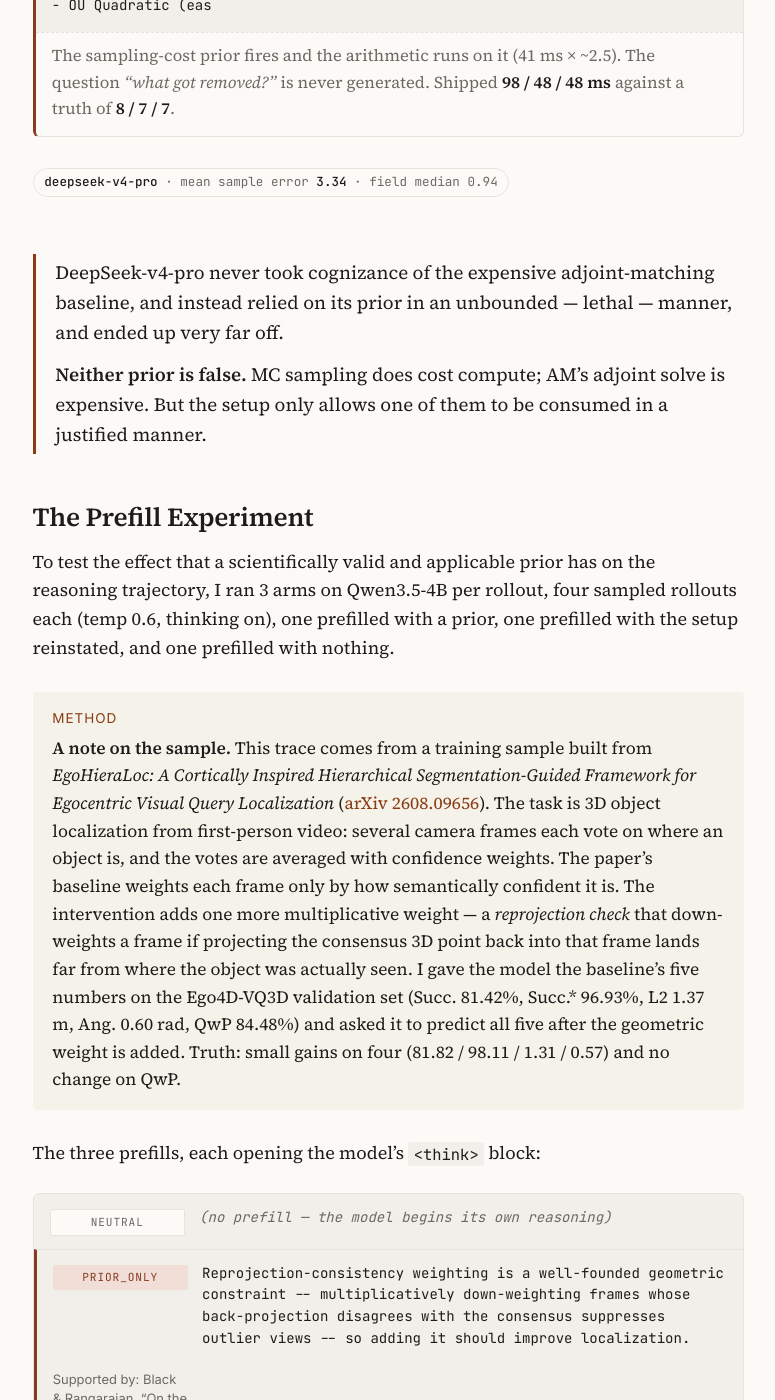
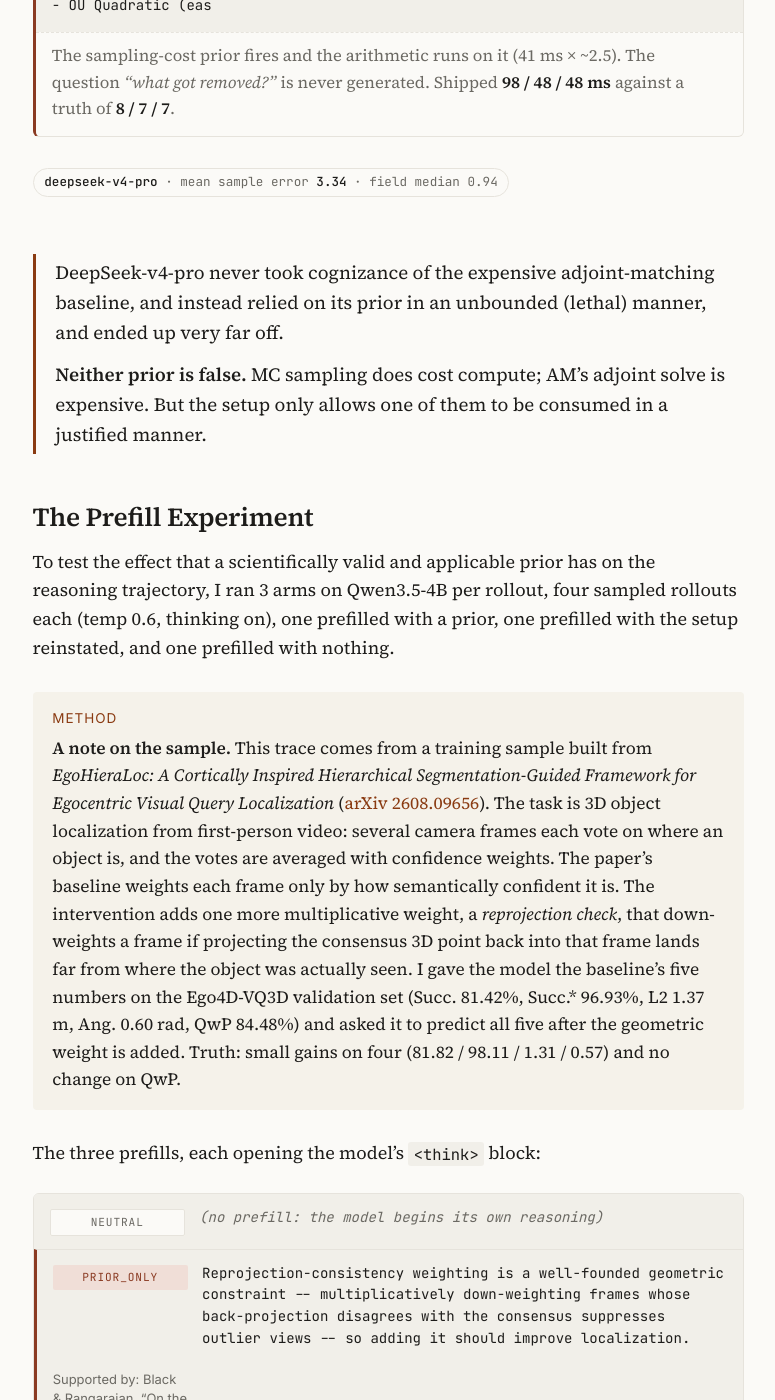
Before and after one commit to ruhzi/ruhzi.github.io, a Jekyll site: the page built from _posts/2026-08-25-prior-vs-evidence-and-prefill.md, in a window 1280 px wide and 1400 px high, scrolled down 2774 px. Shown: the whole window, without its empty margins (252-1027 px from the left). Built offline with Jekyll 4.4.1, drawn with Linux system fonts in a browser that asks for light colours; some of the changed text lies outside the part shown.

Commit message:
Remove em dashes (except inside verbatim quotes)

```diff
--- a/_posts/2026-08-25-prior-vs-evidence-and-prefill.md
+++ b/_posts/2026-08-25-prior-vs-evidence-and-prefill.md
@@ -24,7 +24,7 @@ I have been benchmarking frontier models on how well they predict empirical outc
 
 For the task type, these priors can end up derailing the reasoning trace of the model and culminating in a really wrong prediction.
 
-Over the cycles I have spent reading these trajectories, I am arriving at a fuzzy conclusion about research taste in large language models. Crudely put, how tasteful a model is depends heavily on when it relies on its priors, and when it doesn't. \
+Over the cycles I have spent reading these trajectories, I am arriving at a fuzzy conclusion about research taste in large language models. Crudely put, how tasteful a model is depends heavily on when it relies on its priors, and when it doesn't.
 
 
 <div class="method" markdown="1">
@@ -62,7 +62,7 @@ The prior is consumed before its evidence, and the evidence is either never surf
 <span class="score-tag"><b>deepseek-v4-pro</b> · mean sample error <b>3.34</b> · field median 0.94</span>
 
 <div class="takeaway" markdown="1">
-DeepSeek-v4-pro never took cognizance of the expensive adjoint-matching baseline, and instead relied on its prior in an unbounded — lethal — manner, and ended up very far off.
+DeepSeek-v4-pro never took cognizance of the expensive adjoint-matching baseline, and instead relied on its prior in an unbounded (lethal) manner, and ended up very far off.
 
 **Neither prior is false.** MC sampling does cost compute; AM's adjoint solve is expensive. But the setup only allows one of them to be consumed in a justified manner.
 </div>
@@ -72,13 +72,13 @@ DeepSeek-v4-pro never took cognizance of the expensive adjoint-matching baseline
 To test the effect that a scientifically valid and applicable prior has on the reasoning trajectory, I ran 3 arms on Qwen3.5-4B per rollout, four sampled rollouts each (temp 0.6, thinking on), one prefilled with a prior, one prefilled with the setup reinstated, and one prefilled with nothing.
 
 <div class="method" markdown="1">
-**A note on the sample.** This trace comes from a training sample built from *EgoHieraLoc: A Cortically Inspired Hierarchical Segmentation-Guided Framework for Egocentric Visual Query Localization* ([arXiv 2608.09656](https://arxiv.org/abs/2608.09656)). The task is 3D object localization from first-person video: several camera frames each vote on where an object is, and the votes are averaged with confidence weights. The paper's baseline weights each frame only by how semantically confident it is. The intervention adds one more multiplicative weight — a *reprojection check* that down-weights a frame if projecting the consensus 3D point back into that frame lands far from where the object was actually seen. I gave the model the baseline's five numbers on the Ego4D-VQ3D validation set (Succ. 81.42%, Succ.* 96.93%, L2 1.37 m, Ang. 0.60 rad, QwP 84.48%) and asked it to predict all five after the geometric weight is added. Truth: small gains on four (81.82 / 98.11 / 1.31 / 0.57) and no change on QwP.
+**A note on the sample.** This trace comes from a training sample built from *EgoHieraLoc: A Cortically Inspired Hierarchical Segmentation-Guided Framework for Egocentric Visual Query Localization* ([arXiv 2608.09656](https://arxiv.org/abs/2608.09656)). The task is 3D object localization from first-person video: several camera frames each vote on where an object is, and the votes are averaged with confidence weights. The paper's baseline weights each frame only by how semantically confident it is. The intervention adds one more multiplicative weight, a *reprojection check*, that down-weights a frame if projecting the consensus 3D point back into that frame lands far from where the object was actually seen. I gave the model the baseline's five numbers on the Ego4D-VQ3D validation set (Succ. 81.42%, Succ.* 96.93%, L2 1.37 m, Ang. 0.60 rad, QwP 84.48%) and asked it to predict all five after the geometric weight is added. Truth: small gains on four (81.82 / 98.11 / 1.31 / 0.57) and no change on QwP.
 </div>
 
 The three prefills, each opening the model's <code>&lt;think&gt;</code> block:
 
 <div class="prefills">
-<div class="prefill neutral"><span class="ptag">neutral</span><p>(no prefill — the model begins its own reasoning)</p></div>
+<div class="prefill neutral"><span class="ptag">neutral</span><p>(no prefill: the model begins its own reasoning)</p></div>
 <div class="prefill prior"><span class="ptag">prior_only</span><p>Reprojection-consistency weighting is a well-founded geometric constraint -- multiplicatively down-weighting frames whose back-projection disagrees with the consensus suppresses outlier views -- so adding it should improve localization.</p><p class="pcite">Supported by: Black &amp; Rangarajan, <a href="https://doi.org/10.1007/BF00131148">“On the unification of line processes, outlier rejection, and robust statistics with applications in early vision,”</a> IJCV 19(1), 1996 · Mai et al., <a href="https://arxiv.org/abs/2212.06969">“EgoLoc: Revisiting 3D object localization from egocentric videos with visual queries,”</a> ICCV 2023.</p></div>
 <div class="prefill evidence"><span class="ptag">evidence_only</span><p>To restate the setup: the tolerance is ε_r = max(10, 0.02 × bbox_diag), typically 10--25 pixels, and the new weight multiplies into the already-full semantic weight, clamped at ε_w.</p></div>
 </div>
```
Also changed, not shown: other parts of _posts/2026-08-25-prior-vs-evidence-and-prefill.md (+1 -1 lines).
